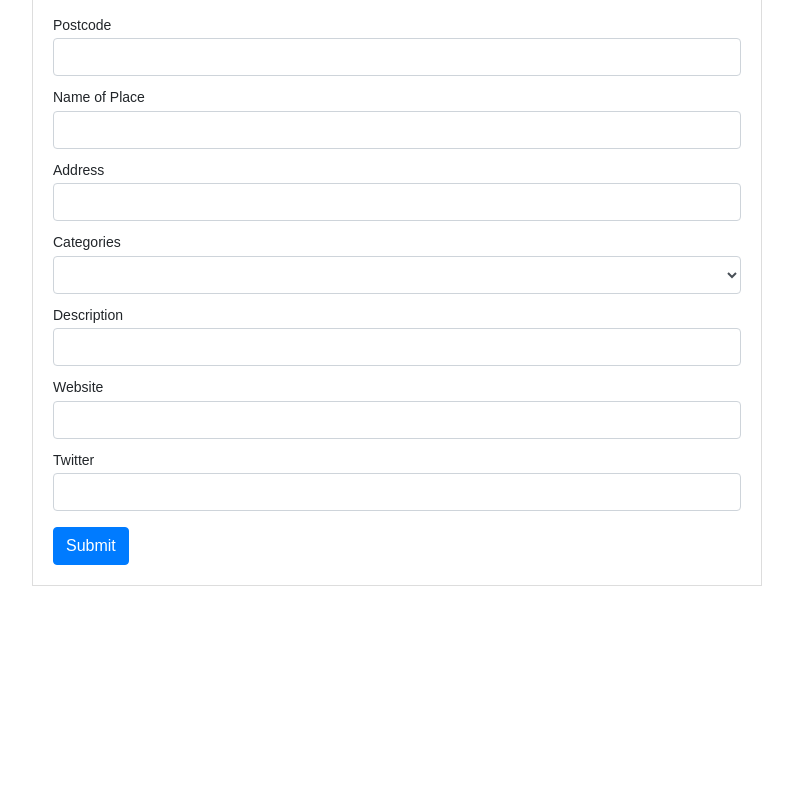
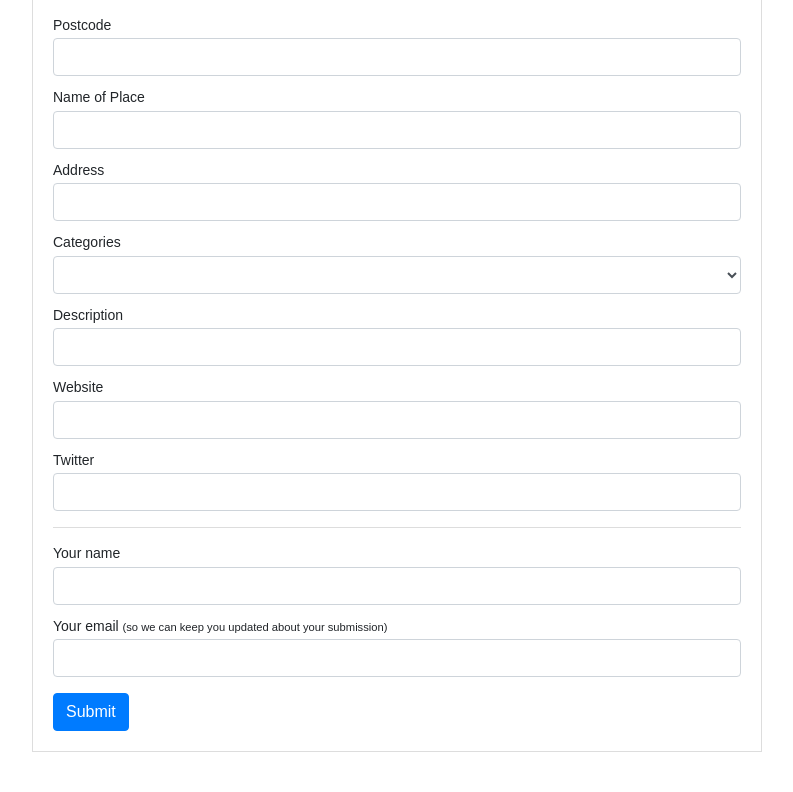
Before and after one commit to Rillus/walthamstuff, a CodeIgniter app: page /database/add.html in a window 1280 px wide. Shown: the part 114-906 px from the top of the page, without its empty margins (243-1036 px from the left). Before the commit the page ends 700 px from the top, so only its background shows below. Run offline with CodeIgniter, Linux system fonts and the light colour scheme; lists and menus that the app fills with data are empty.

Commit message:
adds extra user fields to submission page, pushes submissions to (local) database, makes nav links relative

```diff
--- a/add.html
+++ b/add.html
@@ -21,13 +21,13 @@
       <ul class="Header-nav">
         <li class="Header-navItem">Map</li>
         <li class="Header-navItem">About</li>
-        <li class="Header-navItem Header-navItem--active"><a href="/add.html">Add location</a></li>
+        <li class="Header-navItem Header-navItem--active"><a href="add.html">Add location</a></li>
       </ul>
     </header>
   <div class="container">
     <div class="row">
       <div class="col-md-8 offset-md-2">
-        <form class ="form-containter">
+        <form class="form-container" method="post" action="api/index.php/add/location">
             <fieldset>
                 <div class="form-group">
                     <label for="postcode">Postcode</label>
@@ -60,9 +60,18 @@
                     <input type="text" id="twitter" name="twitter" class="form-control">
                 </div>
 
-                <button value="Submit" type="submit" class="btn btn-primary">Submit</button>
-
-        </fieldset>
+            </fieldset>
+            <fieldset>
+                <div class="form-group">
+                    <label for="contributor_name">Your name</label>
+                    <input type="text" id="contributor_name" name="contributor_name" class="form-control">
+                </div>
+                <div class="form-group">
+                    <label for="contributor_email">Your email <small>(so we can keep you updated about your submission)</small></label>
+                    <input type="text" id="contributor_email" name="contributor_email" class="form-control">
+                </div>
+            </fieldset>
+            <button value="Submit" type="submit" class="btn btn-primary">Submit</button>
         </form>
       </div>
     </div>
--- a/api/application/controllers/add.php
+++ b/api/application/controllers/add.php
@@ -30,13 +30,13 @@ class add extends CI_Controller {
         $twitter_handle_url = $this->input->post('twitter');
 
         $data = array(
-            'postcode' => $postCode,
             'name' => $name,
-            'address' => $address,
+            'address' => $address.', '.$postCode,
             'category' => $category,
             'description' => $description,
             'website' => $website,
-            'twitter' => $twitter_handle_url
+            'twitter' => $twitter_handle_url,
+            'status' => '1'
         );
 
         $this->db->insert('locations', $data);
--- a/edit.html
+++ b/edit.html
@@ -21,7 +21,7 @@
       <ul class="Header-nav">
         <li class="Header-navItem">Map</li>
         <li class="Header-navItem">About</li>
-        <li class="Header-navItem Header-navItem--active"><a href="/edit.html">Edit location</a></li>
+        <li class="Header-navItem Header-navItem--active"><a href="edit.html">Edit location</a></li>
       </ul>
     </header>
   <div class="container">
--- a/index.html
+++ b/index.html
@@ -23,7 +23,7 @@
       <ul class="Header-nav">
         <li class="Header-navItem Header-navItem--active">Map</li>
         <li class="Header-navItem">About</li>
-        <li class="Header-navItem"><a href="/add.html">Add location</a></li>
+        <li class="Header-navItem"><a href="add.html">Add location</a></li>
       </ul>
     </header>
 
--- a/stylesheets/main.css
+++ b/stylesheets/main.css
@@ -84,7 +84,6 @@ body {
 .Filter-list {
   display: none;
   list-style: none;
-  padding: 0;
   margin: 10px 0 0 0;
   line-height: 26px;
   position: absolute;
@@ -116,9 +115,14 @@ body {
   bottom: 0;
 }
 
-.form-containter {
+.form-container {
   margin-top:40px;
   margin-bottom: 40px;
   border: 1px solid #ddd;
   padding:20px;
 }
+
+.form-container fieldset:not(:first-child) {
+  border-top: 1px solid #ddd;
+  padding-top: 20px;
+}
```
